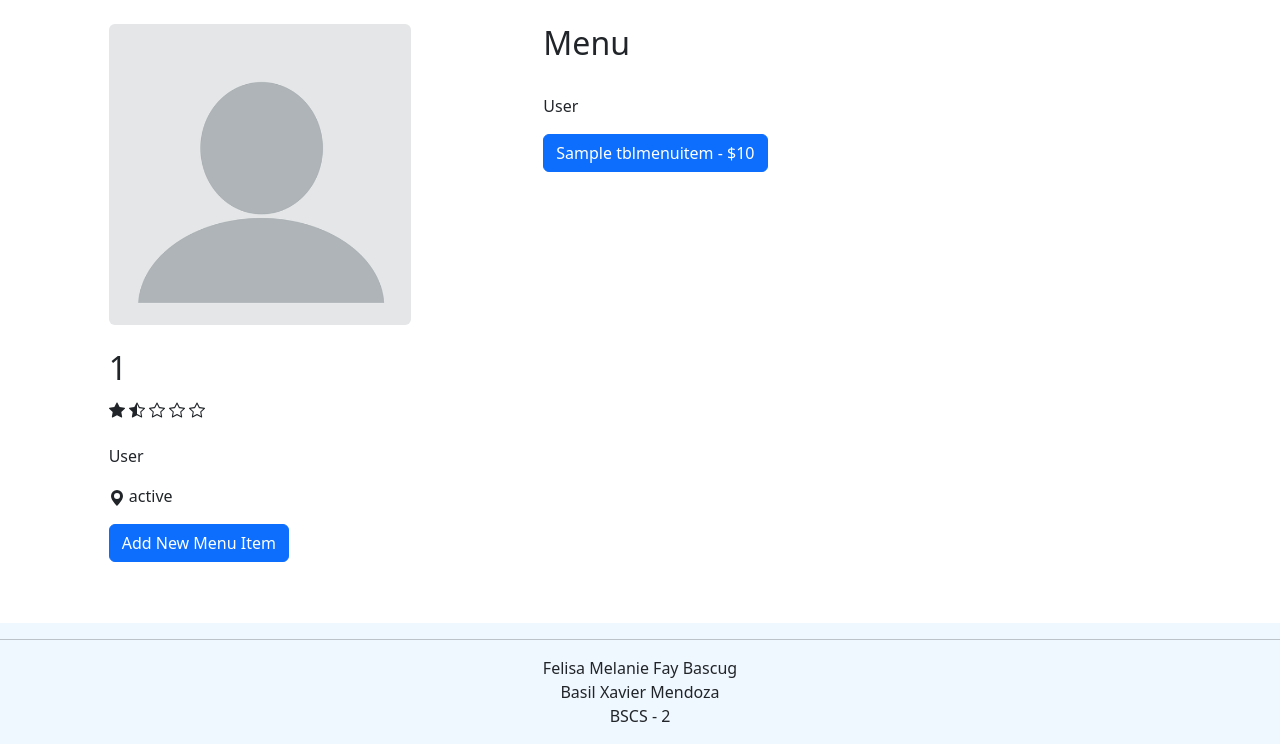
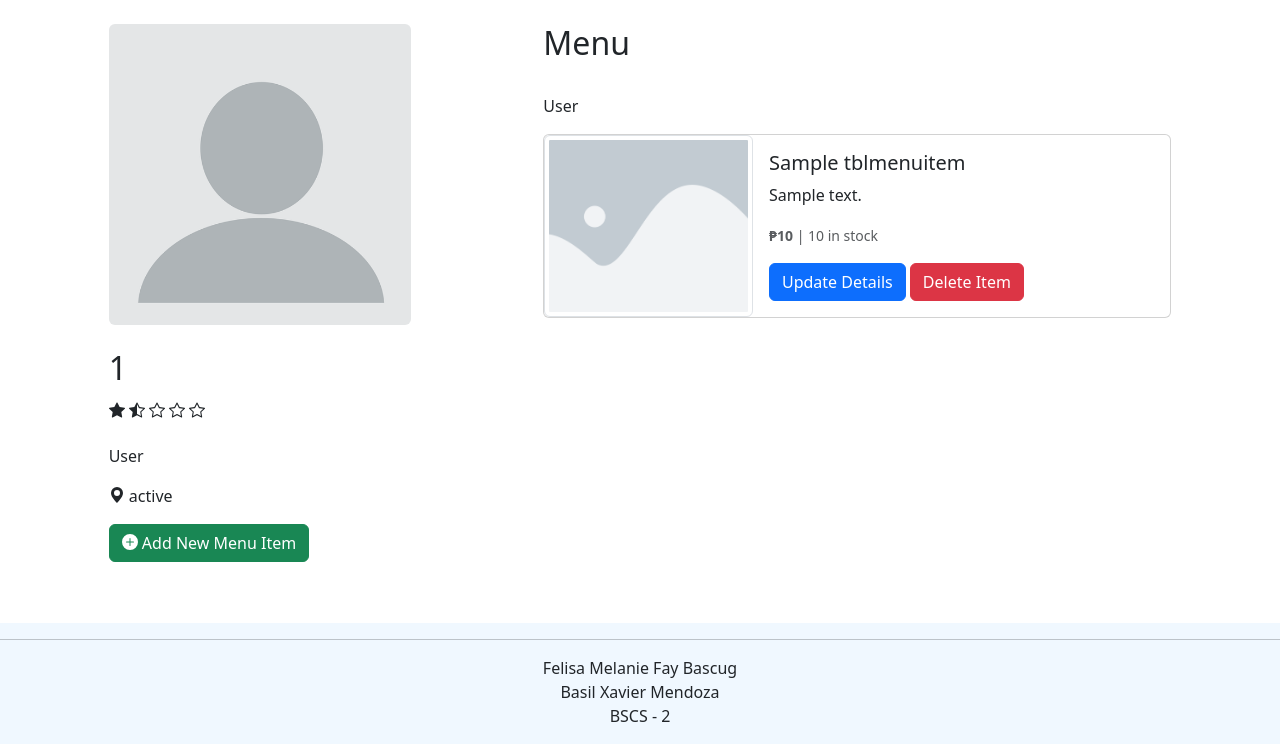
Before and after one commit to cusgan/IM1Project, a PHP site: page /business.php in a window 1280 px wide. Shown: the part 56-800 px from the top of the page. Run offline with PHP 8.4, Linux system fonts and the light colour scheme; tables that the repository leaves empty or names only in its code hold one stand-in row (values such as "Sample post").

Commit message:
added update and delete menu items

```diff
--- a/api/deleteitem.php
+++ b/api/deleteitem.php
@@ -1,6 +1,9 @@
 <?php
 header( "refresh:1; url=../business.php" );
 include_once("connect.php");
+$itemid = $_POST["itemid"];
+$itemname = $_POST["itemname"];
 $sql = "DELETE FROM tblmenuitem WHERE itemid='".$itemid."'";
 $res = mysqli_query($connection,$sql);
+echo "deleting ".$itemname;
 //NOT WORKING NI
--- a/business.php
+++ b/business.php
@@ -89,14 +89,18 @@
                 </svg>
             <br><br>
             <p><?php echo $business_desc;?></p>
-            <p><svg xmlns="http://www.w3.org/2000/svg" width="16" height="16" fill="currentColor" class="bi bi-geo-alt-fill" viewBox="0 0 16 16">
+            <p><svg xmlns="http://www.w3.org/2000/svg" width="16" height="16" fill="currentColor" class="bi bi-geo-alt-fill" viewBox="0 0 16 16" style="margin-top:-5px;">
                 <path d="M8 16s6-5.686 6-10A6 6 0 0 0 2 6c0 4.314 6 10 6 10m0-7a3 3 0 1 1 0-6 3 3 0 0 1 0 6"/>
                 </svg> <?php echo $business_addr;?>  </p>
 
 
 
             <!-- <button type="button" class="btn btn-primary">Add New Menu Item</button> -->
-            <a class="btn btn-primary" href="#" data-bs-toggle="modal" data-bs-target="#modalAddItem"> Add New Menu Item</a>
+            <a class="btn btn-success" href="#" data-bs-toggle="modal" data-bs-target="#modalAddItem">
+                <svg xmlns="http://www.w3.org/2000/svg" width="16" height="16" fill="currentColor" class="bi bi-plus-circle-fill" viewBox="0 0 16 16" style="margin-top:-5px;">
+                <path d="M16 8A8 8 0 1 1 0 8a8 8 0 0 1 16 0M8.5 4.5a.5.5 0 0 0-1 0v3h-3a.5.5 0 0 0 0 1h3v3a.5.5 0 0 0 1 0v-3h3a.5.5 0 0 0 0-1h-3z"/>
+                </svg><i class="bi bi-plus-circle-fill"></i>
+                Add New Menu Item</a>
             <div class="modal fade" id="modalAddItem" tabindex="-1" aria-labelledby="exampleModalLabel" aria-hidden="true">
                 <div class="modal-dialog modal-lg">
                 <div class="modal-content">
@@ -111,18 +115,24 @@
                             <?php echo '<input type="hidden" id="menuid" name="menuid" value="'.$menu_id.'">'?>
                             <!-- <img src="images\default-image.png" class="img-thumbnail" alt="name of item here" style = "width:30%;"> -->
                             <label for="addItemName" class="form-label">Item Name: </label>
-                            <input type="text" name="inptItemName" class="form-control" id="addItemName" aria-describedby="addItemName">
+                            <input type="text" name="inptItemName" class="form-control" id="addItemName" aria-describedby="addItemName" placeholder="Enter item name...">
                             <label for="addItemDescription" class="form-label">Item Description: </label>
-                            <input type="text" name="inptDescription" class="form-control" id="addItemDescription" aria-describedby="addItemDescription">
+                            <input type="text" name="inptDescription" class="form-control" id="addItemDescription" aria-describedby="addItemDescription" placeholder="Enter item description...">
                             <label for="quantity" class="form-label">Quantity:</label>
                             <input type="number" class="form-control" name="inptStock" id="input2" placeholder="Enter quantity...">
                             <label for="price" class="form-label">Price: </label>
                             <input type="number" class="form-control" name="inptPrice" id="input1" placeholder="Enter price...">
+
+                            <label for="image" class="form-label">Item Image: </label>
+                            <div class="input-group mb-3">
+                            <input type="file" class="form-control" name="itemimg" id="image" accept=".png, .jpeg, image/png, image/jpeg" >
+                            <label class="input-group-text" for="image">Upload</label>
+                            </div>
                         </div>
                     </div>
                     <div class="modal-footer">
                     <button type="button" class="btn btn-secondary" data-bs-dismiss="modal">Close</button>
-                    <button type="submit" class="btn btn-primary">Add to Cart</button>
+                    <button type="submit" class="btn btn-primary">Add to Menu</button>
                     </div>
                 </form>
                 </div>
--- a/includes/menuitem.php
+++ b/includes/menuitem.php
@@ -1,5 +1,29 @@
+<div
+    class="row justify-content-center align-items-center g-2"
+>
+    <div class="col">
+        <div class="card mb-3">
+            <div class="row g-0">
+                <div class="col-md-4">
+                    <img src="images\default-image.png" class="img-thumbnail" alt="name of item here" style="height:100%; object-fit:cover;">
+                </div>
+                <div class="col-md-8">
+                    <div class="card-body">
+                        <h5 class="card-title">[ITEM NAME]</h5>
+                        <p class="card-text">[ITEM DESCRIPTION]</p>
+                        <p class="card-text"><small class="text-muted"><b>₱[ITEM PRICE]</b> | [ITEM STOCK] in stock</small></p>
+                    <a class="btn btn-primary" href="#" data-bs-toggle="modal" data-bs-target="#modalUpdateItem[ITEMID]"> Update Details</a>
+                    <a class="btn btn-danger" href="#" data-bs-toggle="modal" data-bs-target="#modalDeleteItem[ITEMID]"> Delete Item</a>
+                    </div>
+                </div>
+            </div>
+        </div>
+
+    </div>
+</div>
+
+
 <!-- Menu Item -->
-<a class="btn btn-primary" href="#" data-bs-toggle="modal" data-bs-target="#modalMenuItem[ITEMID]"> [ITEM NAME] - $[ITEM PRICE]</a>
 <!-- <button class="btn btn-secondary">DELETE</button> -->
 <div class="modal fade" id="modalMenuItem[ITEMID]" tabindex="-1" aria-labelledby="exampleModalLabel" aria-hidden="true">
     <div class="modal-dialog modal-lg">
@@ -14,7 +38,7 @@
                 <img src="images\default-image.png" class="img-thumbnail" alt="name of item here" style = "width:30%;">
                 <p>Description: <br>[ITEM DESCRIPTION]</p>
                 <br>
-                <p>Price: $[ITEM PRICE]</p>
+                <p>Price: ₱[ITEM PRICE]</p>
 
                 <!-- <label for="variation" class="form-label">Variation</label>
                 <select class="form-select" aria-label="variation">
@@ -35,4 +59,62 @@
     </div>
     </div>
 </div>
-<br>
+
+<!-- UPDATE Menu Item -->
+    <div class="modal fade" id="modalUpdateItem[ITEMID]" tabindex="-1" aria-labelledby="exampleModalLabel" aria-hidden="true">
+        <div class="modal-dialog modal-lg">
+        <div class="modal-content">
+        <form method="post" action="api/updateitem.php">
+            <div class="modal-header">
+            <h5 class="modal-title" id="exampleModalLabel">Update Item Details</h5>
+            <button type="button" class="btn-close" data-bs-dismiss="modal" aria-label="Close"></button>
+            </div>
+            <div class="modal-body">
+                <div class="mb-3">
+
+                    <input type="hidden" name="menuid" value="[MENUID]">
+                    <input type="hidden" name="itemid" value="[ITEMID]">
+                    <!-- <img src="images\default-image.png" class="img-thumbnail" alt="name of item here" style = "width:30%;"> -->
+                    <label for="addItemName" class="form-label">Item Name: </label>
+                    <input type="text" name="editItemName" class="form-control" id="addItemName" aria-describedby="addItemName" value="[ITEM NAME]">
+                    <label for="addItemDescription" class="form-label">Item Description: </label>
+                    <input type="text" name="editDescription" class="form-control" id="addItemDescription" aria-describedby="addItemDescription" value="[ITEM DESCRIPTION]">
+                    <label for="quantity" class="form-label">Quantity:</label>
+                    <input type="number" class="form-control" name="editStock" id="input2" placeholder="Enter quantity..." value="[ITEM STOCK]">
+                    <label for="price" class="form-label">Price: </label>
+                    <input type="number" class="form-control" name="editPrice" id="input1" placeholder="Enter price..." value="[ITEM PRICE]">
+                </div>
+            </div>
+            <div class="modal-footer">
+            <button type="button" class="btn btn-secondary" data-bs-dismiss="modal">Close</button>
+            <button type="submit" class="btn btn-primary">Confirm Changes</button>
+            </div>
+        </form>
+        </div>
+        </div>
+    </div>
+
+<!-- DELETE Menu Item -->
+    <div class="modal fade" id="modalDeleteItem[ITEMID]" tabindex="-1" aria-labelledby="exampleModalLabel" aria-hidden="true">
+        <div class="modal-dialog">
+        <div class="modal-content">
+        <form method="post" action="api/deleteitem.php">
+            <div class="modal-header">
+            <h5 class="modal-title" id="exampleModalLabel">Item Deletion </h5>
+            <button type="button" class="btn-close" data-bs-dismiss="modal" aria-label="Close"></button>
+            </div>
+            <div class="modal-body">
+                <div class="mb-3">
+                    <input type="hidden" name="itemid" value="[ITEMID]">
+                    <input type="hidden" name="itemname" value="[ITEM NAME]">
+                    <p>Are you sure you want to delete <b>[ITEM NAME]</b>?</p>
+                </div>
+            </div>
+            <div class="modal-footer">
+            <button type="button" class="btn btn-secondary" data-bs-dismiss="modal">Cancel</button>
+            <button type="submit" class="btn btn-danger">Confirm Deletion</button>
+            </div>
+        </form>
+        </div>
+        </div>
+    </div>
```
Also changed, not shown: api/additem.php (+9 -3 lines), api/updateitem.php (added, +15 -0 lines).
